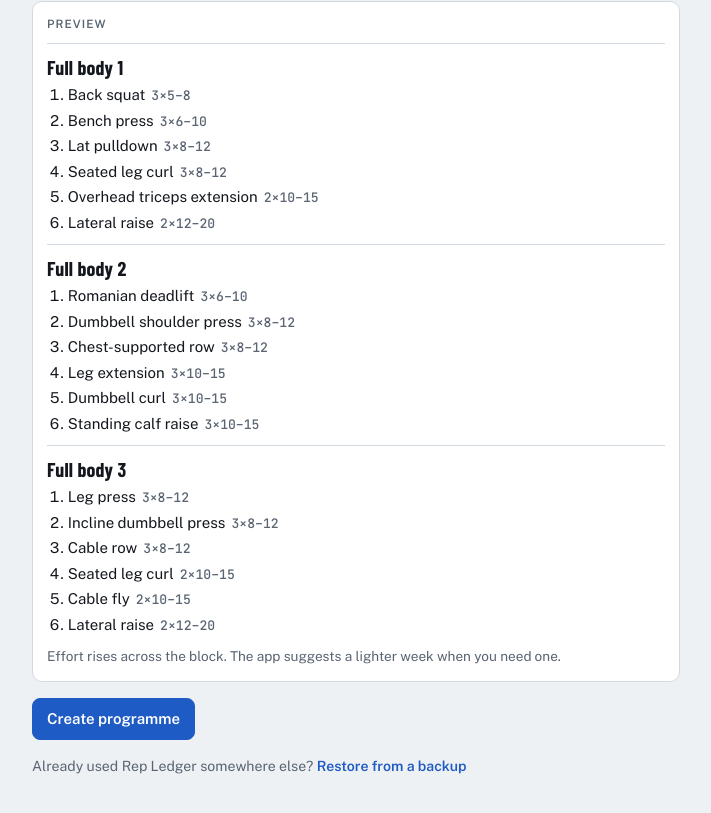
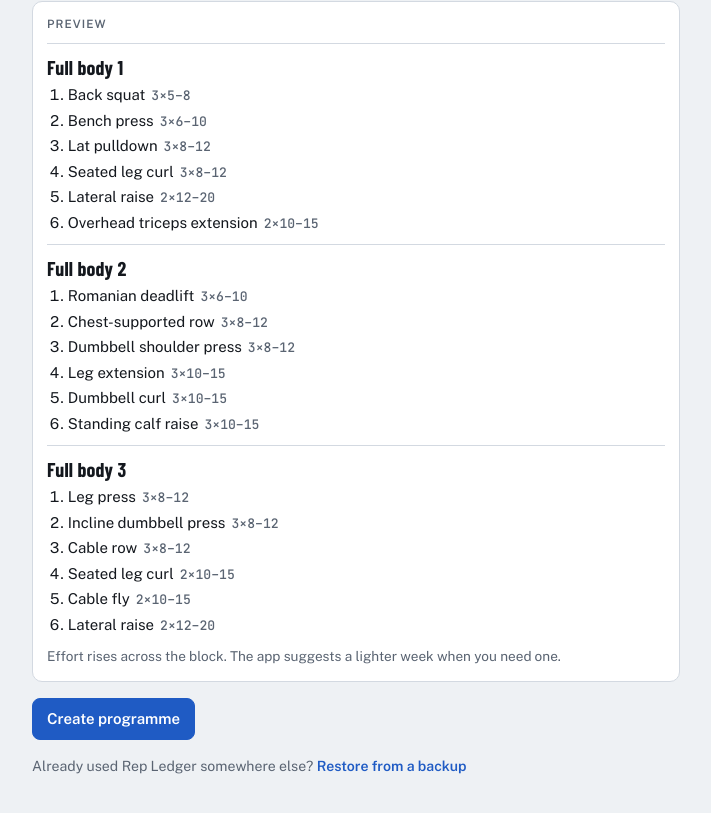
Before and after one commit to DanOReganRestaurants/rep-ledger, a plain HTML site: page index.html in a window 1280 px wide. Shown: the part 721-1534 px from the top of the page, without its empty margins (284-995 px from the left). Drawn offline with nearby package versions, Linux system fonts and the light colour scheme.

Commit message:
Order exercises sensibly within each session; keep weak-point add-ons on matching days
Co-Authored-By: Claude Fable 5.2 <noreply@anthropic.com>
Claude-Session: https://claude.ai/code/session_01HfFRjPvweDoT4tnCht3AtS

```diff
--- a/index.html
+++ b/index.html
@@ -496,12 +496,16 @@ function programme(p){
     const reg=LIB[PRI_EX[m][0]][3];
     let cands=days.map((d,di)=>({d,di,load:d.ex.filter(s=>LIB[s.ex][0]===m).length,fit:d.ex.some(s=>LIB[s.ex][3]===reg)}));
     if(cands.some(c=>c.fit))cands=cands.filter(c=>c.fit);
-    cands.sort((a,b)=>a.load-b.load||a.di-b.di).slice(0,Math.min(2,days.length)).forEach(({d,di})=>{
+    cands.sort((a,b)=>(a.load?0:1)-(b.load?0:1)||a.load-b.load||a.di-b.di).slice(0,Math.min(2,days.length)).forEach(({d,di})=>{
       const def=PRI_EX[m].find(n=>!d.ex.some(s=>s.ex===n))||PRI_EX[m][0];
       const key=`${di}-pri-${m}`,ex=applySwap(sw,key,def),iso=LIB[ex][2]==="i";
       d.ex.push({ex,orig:def,key,sets:days.length<=3?4:3,lo:iso?10:8,hi:iso?15:12,main:false,pri:true});
     });
   }
+  /* Session order: main lifts, then compounds (weak points first), then isolation work (weak points first); big muscles before small */
+  const MORD=["quads","hamstrings","glutes","chest","back","delts","triceps","biceps","calves"];
+  const tier=x=>{const L=LIB[x.ex],c=L[2]==="c",w=pri.includes(L[0]);return x.main?0:c&&w?1:c?2:w?3:4};
+  days.forEach(d=>{d.ex.forEach((x,i)=>x.pos=i);d.ex.sort((a,b)=>tier(a)-tier(b)||MORD.indexOf(LIB[a.ex][0])-MORD.indexOf(LIB[b.ex][0])||a.pos-b.pos)});
   /* Check-in adjustments: one slot per muscle per day gains or loses sets */
   const adj=p.volAdj||{};
   for(const m of Object.keys(adj)){const n=adj[m]|0;if(!n)continue;
@@ -1785,7 +1789,7 @@ function handleWriteError(e){
 <script>
 /* Update check: when a newer version is on the server, offer a reload (typed sets are kept) */
 (function(){
-  var BUILD="46f4eebe9f",last=0;
+  var BUILD="d37e8bea77",last=0;
   function check(){
     if(location.protocol==="file:"||Date.now()-last<60000)return;last=Date.now();
     fetch("index.html?v="+Date.now(),{cache:"no-store"}).then(function(r){return r.ok?r.text():""}).then(function(t){
```
